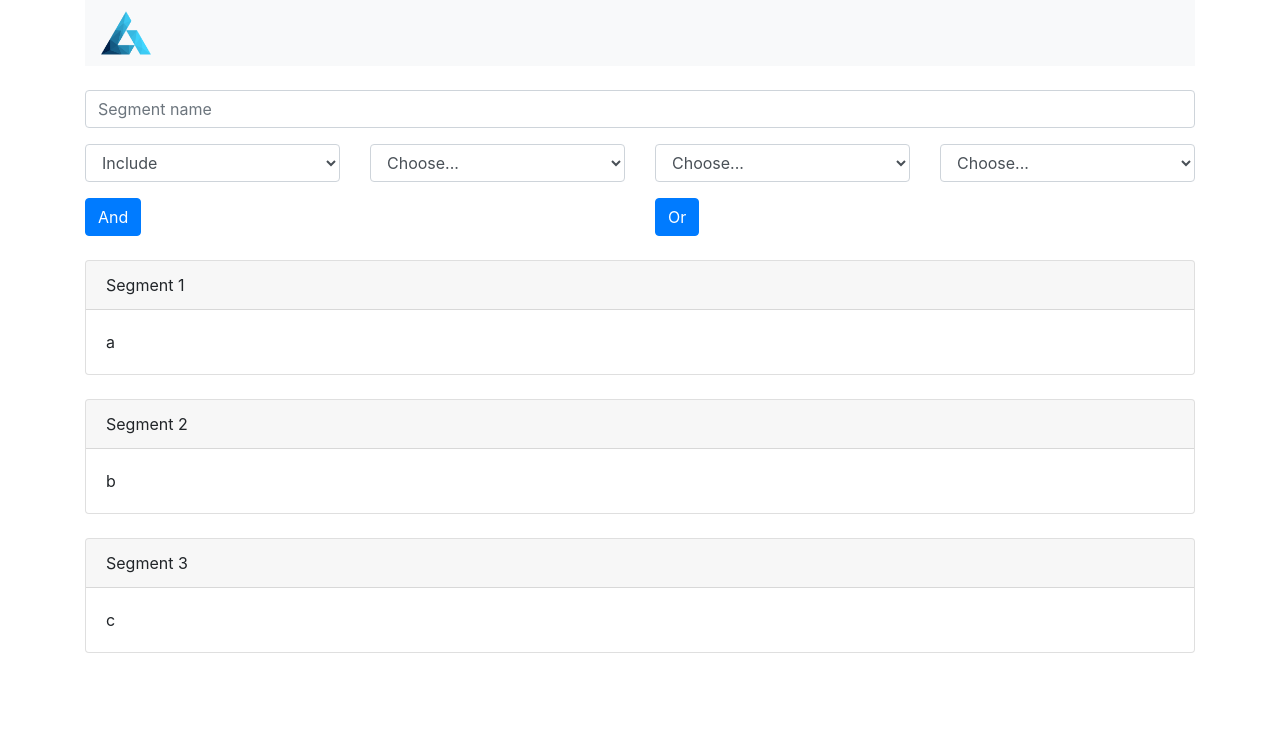
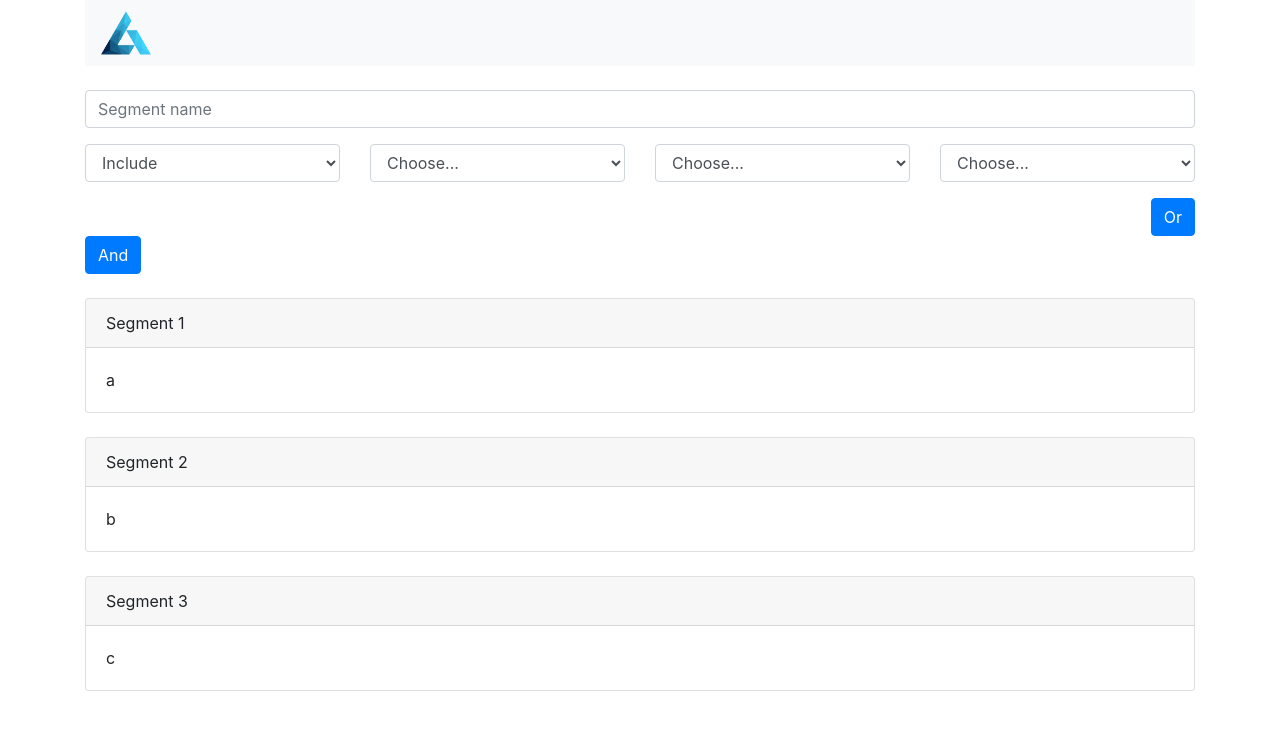
Before and after one commit to dimakrol/concord-ui-v2, a Vue app: page / in a window 1280 px wide. Shown: the top 730 px of the page. Built offline with nearby package versions, Linux system fonts and the light colour scheme.

Commit message:
AC-3077 Added ability to add and statements.

```diff
--- a/src/components/NewSegmentForm.vue
+++ b/src/components/NewSegmentForm.vue
@@ -7,6 +7,7 @@
                 </div>
             </div>
 
+            <div v-for="(and, index) in segment.andFilters">
                 <div class="row my-3">
                     <div class="col">
                         <select class="form-control">
@@ -35,12 +36,17 @@
                 </div>
                 <div class="row">
                     <div class="col">
-                    <button type="submit" class="btn btn-primary">And</button>
-                </div>
-                <div class="col">
-                    <button type="submit" class="btn btn-primary">Or</button>
+                        <div class="btn btn-primary float-right">Or</div>
                     </div>
                 </div>
+            </div>
+            <div class="row">
+                <div class="col">
+                    <div class="btn btn-primary" @click="addAnd">And</div>
+                </div>
+            </div>
+
+
         </form>
 
     </div>
@@ -89,6 +95,9 @@ export default {
     methods: {
         clearSegment() {
             console.log('here')
+        },
+        addAnd() {
+            this.segment.andFilters.push({...defaultAnd})
         }
     }
 }
```
Lines whose indentation alone changed are shown as unchanged.
